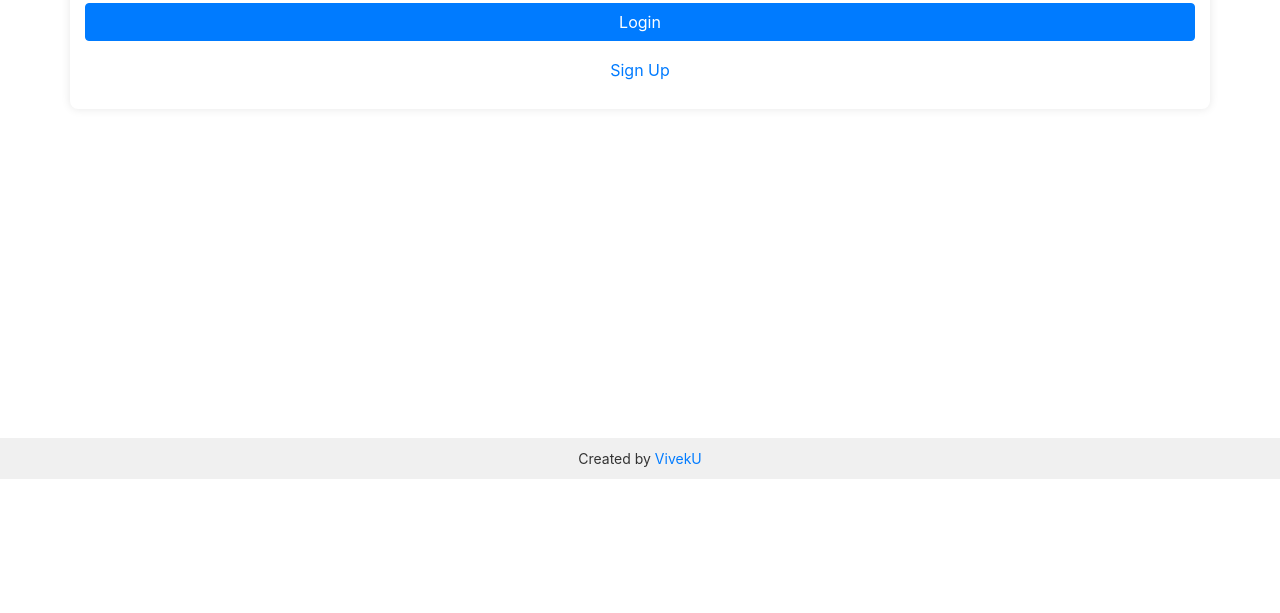
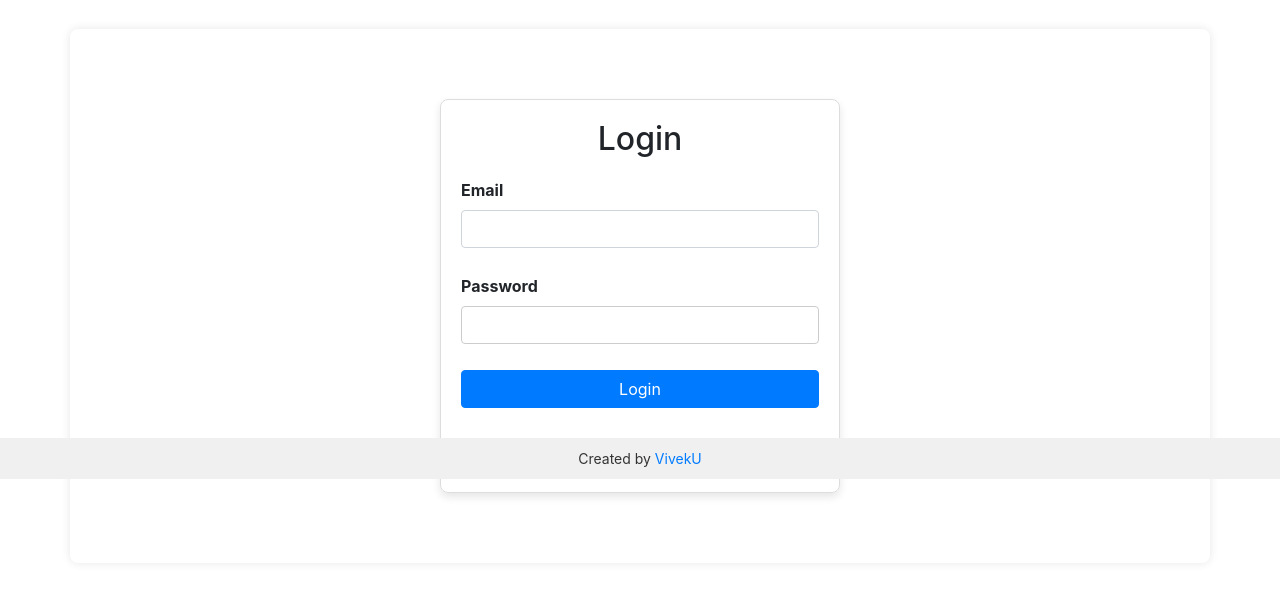
Before and after one commit to VvkAlgo/Trade-notifier, a Flask app: page /login in a window 1280 px wide. Shown: the part 321-934 px from the top of the page. Before the commit the page ends 800 px from the top, so only its background shows below. Run offline with Flask 3, Linux system fonts and the light colour scheme; some libraries are stand-ins or nearby versions.

Commit message:
Update login.html

```diff
--- a/templates/login.html
+++ b/templates/login.html
@@ -7,6 +7,17 @@
     <link rel="stylesheet" type="text/css" href="{{ url_for('static', filename='styles.css') }}">
     <link rel="stylesheet" href="https://stackpath.bootstrapcdn.com/bootstrap/4.5.2/css/bootstrap.min.css">
     <style>
+        .login-container {
+            max-width: 400px;
+            margin: 50px auto;
+            padding: 20px;
+            border: 1px solid #ddd;
+            border-radius: 8px;
+            box-shadow: 0 4px 8px rgba(0, 0, 0, 0.1);
+        }
+        .login-container h2 {
+            margin-bottom: 20px;
+        }
         .center-bottom {
             position: fixed;
             bottom: 0;
@@ -20,8 +31,14 @@
     </style>
 </head>
 <body>
+    <header class="dashboard-header">
+    <div class="logo-container">
+        <img src="{{ url_for('static', filename='logos/logo1.png') }}" alt="Alert-o-folio">
+    </div>
+    </header>
     <div class="container">
-        <h2 class="text-center mb-4">Login</h2>
+        <div class="login-container">
+            <h2 class="text-center">Login</h2>
             <form method="POST" action="/login">
                 <div class="form-group">
                     <label for="username">Email</label>
@@ -31,9 +48,12 @@
                     <label for="password">Password</label>
                     <input type="password" class="form-control" id="password" name="password" required>
                 </div>
-            <button type="submit" class="btn btn-primary">Login</button>
-            <a href="/signup" class="btn btn-link">Sign Up</a>
+                <button type="submit" class="btn btn-primary btn-block">Login</button>
+                <div class="text-center mt-3">
+                    <span>Don't have an Account? <a href="/signup" class="btn btn-link">Create an Account</a></span>
+                </div>
             </form>
+        </div>
     </div>
     <div class="center-bottom">
         Created by <a href="https://www.linkedin.com/in/vivek-upadhyay-6689b4184" target="_blank">VivekU</a>
```
Lines whose indentation alone changed are shown as unchanged.
